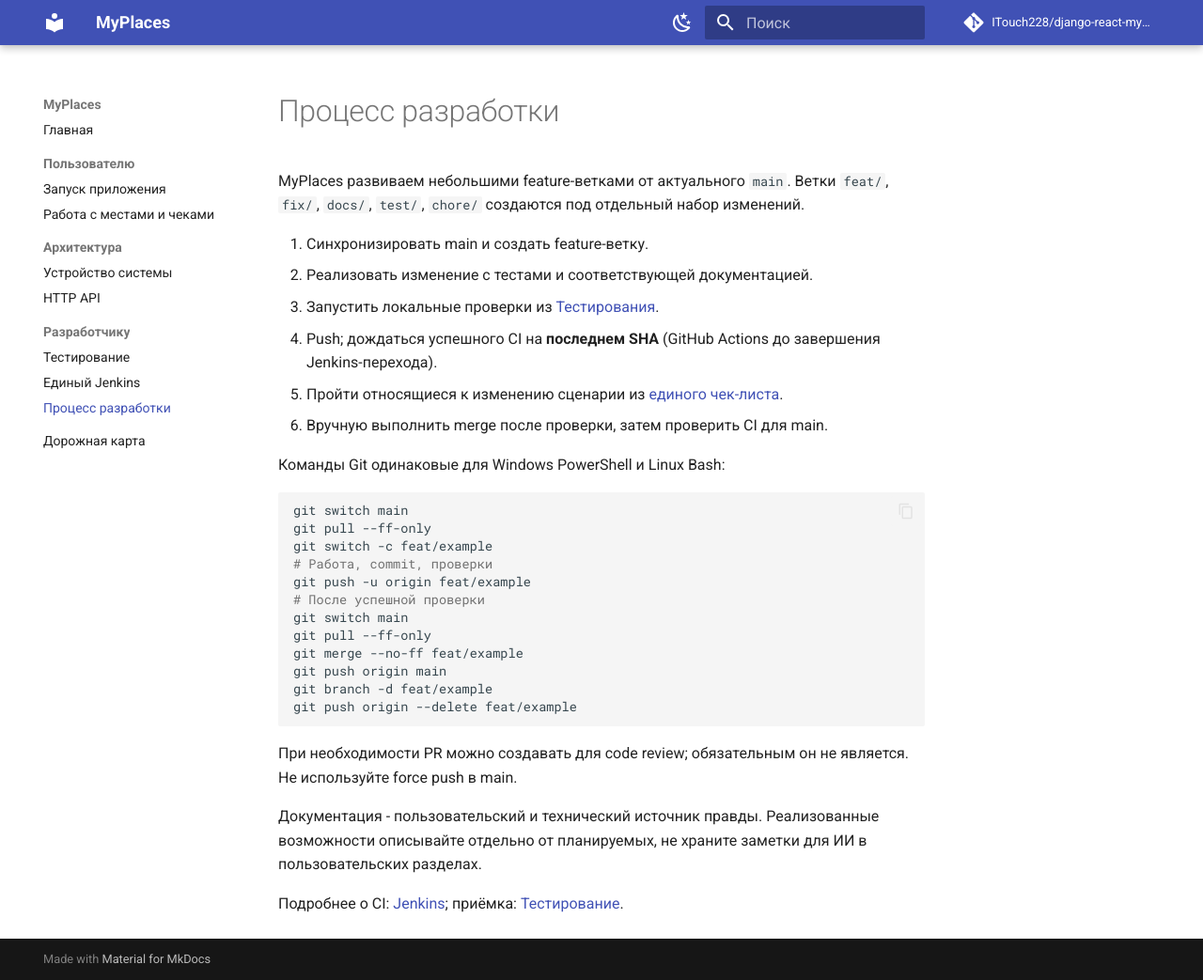
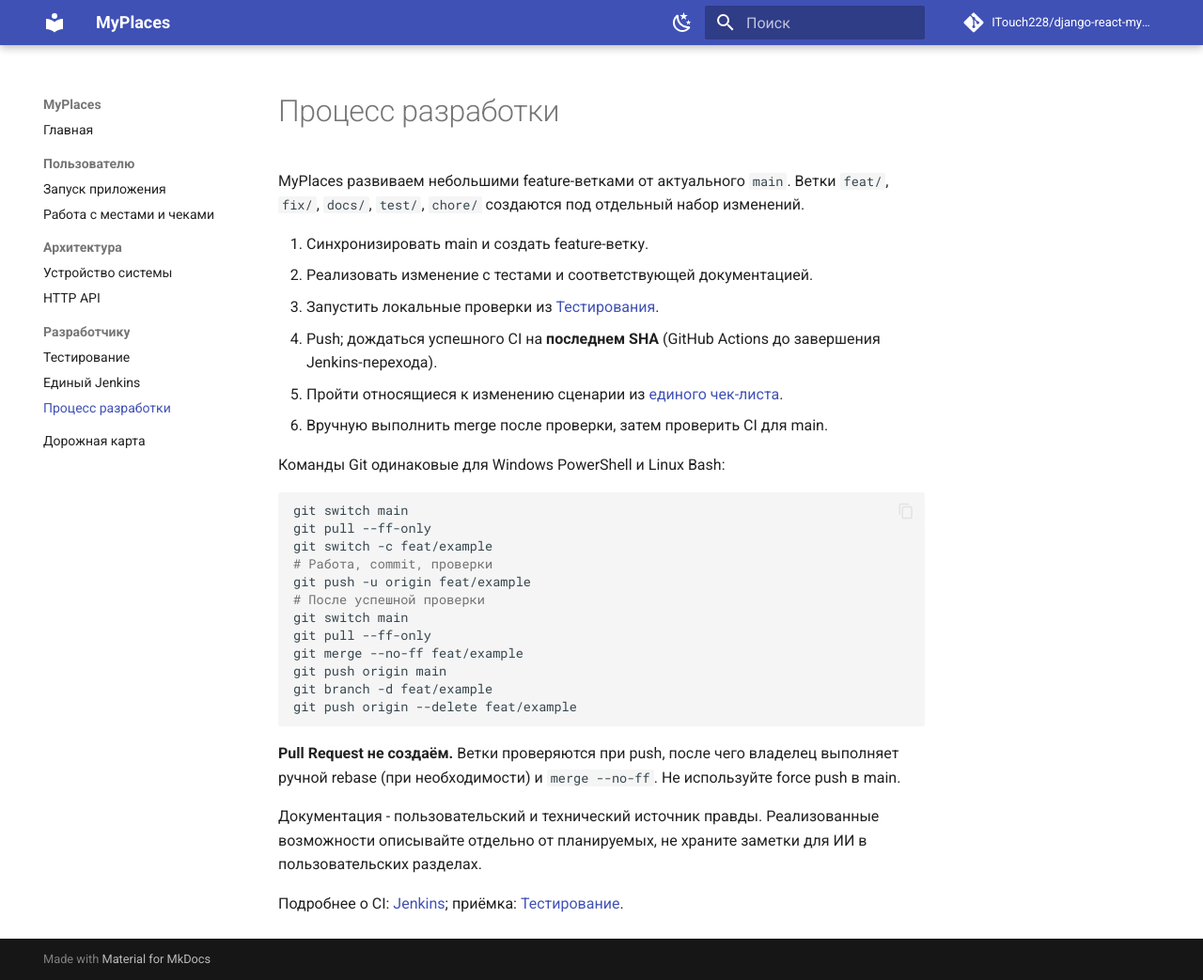
Before and after one commit to ITouch228/django-react-myplaces, an MkDocs documentation site: the page built from docs/contributing.md, in a window 1280 px wide and 1043 px high. Shown: the whole window at 94% size. Built offline with MkDocs 1.6.1 and Material for MkDocs 9.7.7, drawn with Linux system fonts in a browser that asks for light colours; comment, search, counter and statistics services are not loaded.

Commit message:
docs: require manual rebase and merge without pull requests

````diff
--- a/docs/contributing.md
+++ b/docs/contributing.md
@@ -26,7 +26,7 @@
 git push origin --delete feat/example
 ```
 
-При необходимости PR можно создавать для code review; обязательным он не является. Не используйте force push в main.
+**Pull Request не создаём.** Ветки проверяются при push, после чего владелец выполняет ручной rebase (при необходимости) и `merge --no-ff`. Не используйте force push в main.
 
 Документация - пользовательский и технический источник правды. Реализованные возможности описывайте отдельно от планируемых, не храните заметки для ИИ в пользовательских разделах.
 
````
